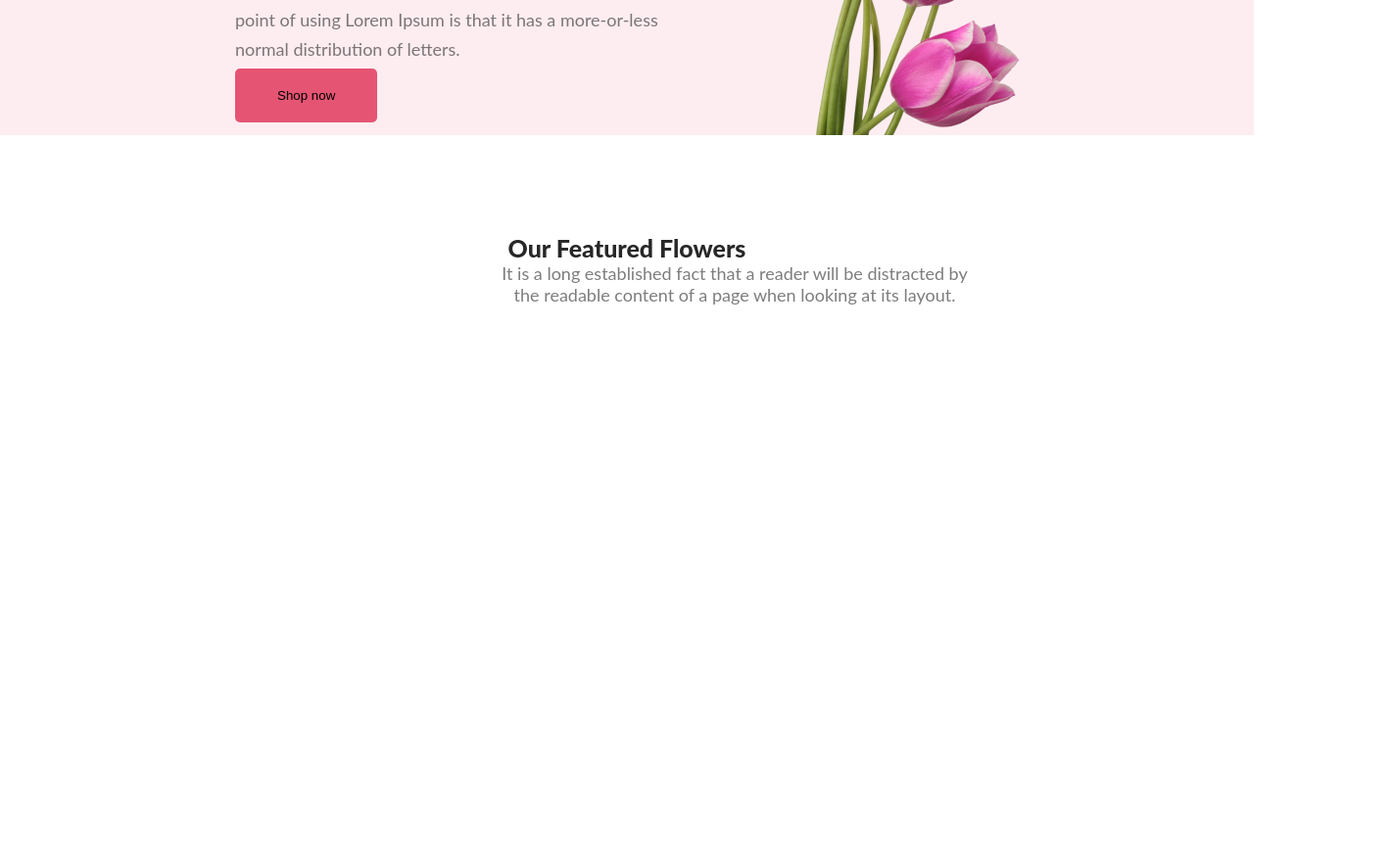
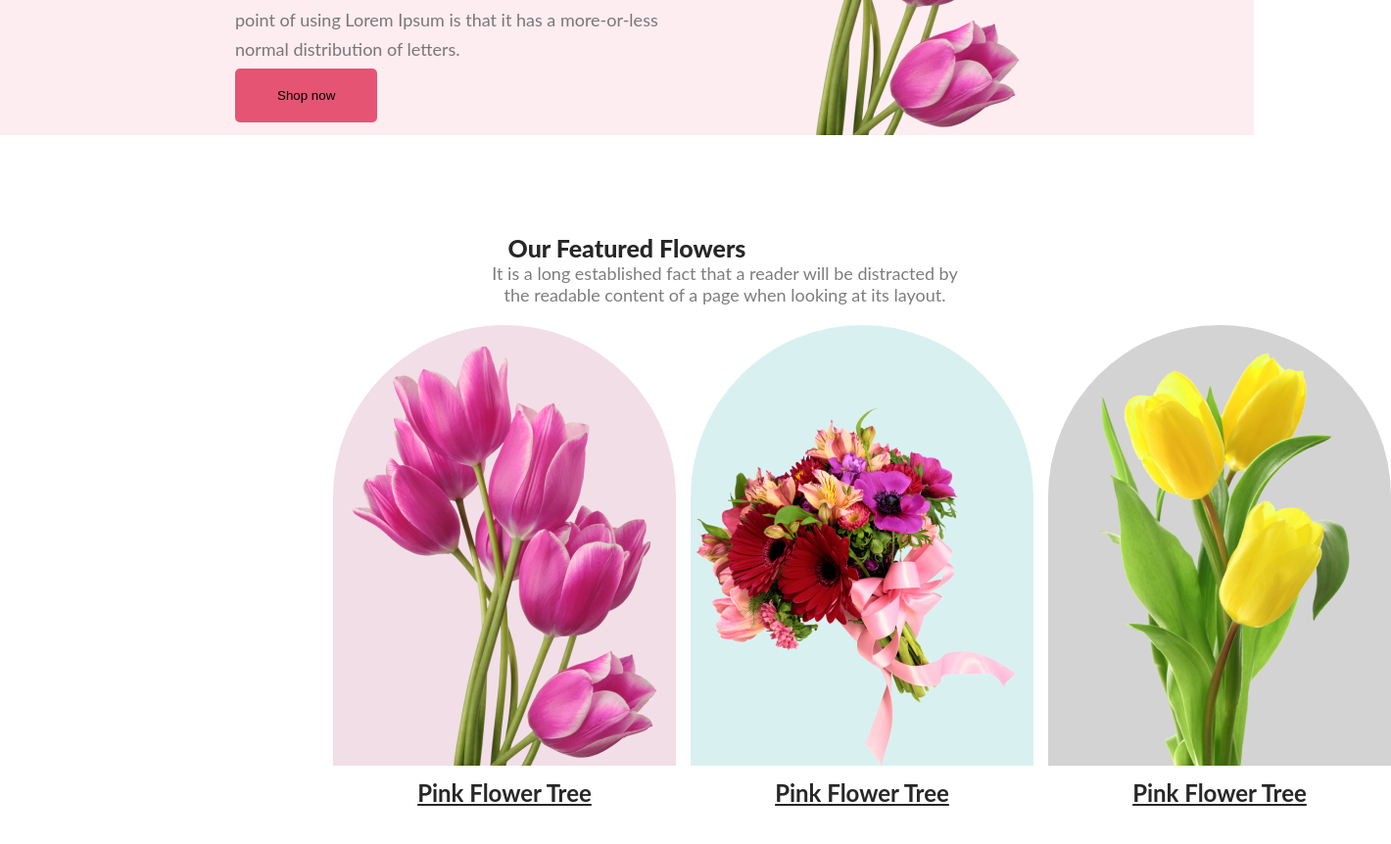
Before and after one commit to anik-biswas/online-flower-shop, a plain HTML site: page index.html in a window 1280 px wide. Shown: the part 340-1202 px from the top of the page at 98% size, 1420 px wide, since content can reach past the window. Before the commit the page ends 800 px from the top, so only its background shows below. Drawn offline with Linux system fonts and the light colour scheme.

Commit message:
bonus feature update

```diff
--- a/index.html
+++ b/index.html
@@ -25,7 +25,18 @@
                     <h3 class="section-title">Our Featured Flowers</h3>
                     <p class="section-description">It is a long established fact that a reader will be distracted by the readable content of a page when looking at its layout.</p>
               <div class="feature-flower-container">
-
+                <div class="feature-flower-info">
+                    <div class="feature-image1"></div>
+                    <div class="feature-image-description">Pink Flower Tree</div>
+                </div>
+                <div class="feature-flower-info">
+                    <div class="feature-image2"></div>
+                    <div class="feature-image-description">Pink Flower Tree</div>
+                </div>
+                <div class="feature-flower-info">
+                    <div class="feature-image3"></div>
+                    <div class="feature-image-description">Pink Flower Tree</div>
+                </div>
               </div>
 
 
--- a/style.css
+++ b/style.css
@@ -49,23 +49,74 @@ main section {
     margin-top: 100px;
 }
 
-.feature-flower {
-    align-items: center;
-
-}
-
 .section-title {
-    text-align: center;
     color: #272727;
     font-size: 25px;
     font-style: normal;
     font-weight: 800;
 }
 .section-description {
-    text-align: center;
     width: 500px;
-    margin-left: 500px;
     color: rgba(39, 39, 39, 0.60);
     font-size: 18px;
+    margin-left:150px;
 
 }
+.feature-flower {
+    margin: 0 240px 0px 240px;
+    padding: 100px;
+    align-items: center;
+    text-align: center;
+}
+
+.feature-flower-container {
+    display: flex;
+    justify-content: space-around;
+    gap:15px;
+    margin-top: 20px;
+}
+.feature-image1 {
+    height: 450px ;
+    width:350px ;
+    margin-bottom: 0px;
+    border: 0px;
+    border-radius: 300px 300px 0px 0px;
+    background-color: rgba(167, 33, 98, 0.15);
+    background-image: url(image/pngwing\ 6.png);
+    background-repeat: no-repeat;
+    background-position: bottom;
+}
+
+.feature-image2 {
+    height: 450px ;
+    width:350px ;
+    margin-bottom: 0px;
+    border: 0px;
+    border-radius: 300px 300px 0px 0px;
+    background-color: rgba(5, 151, 160, 0.15);
+    background-image: url(image/pngwing\ 5.png);
+    background-repeat: no-repeat;
+    background-position: bottom;
+}
+.feature-image3 {
+    height: 450px ;
+    width:350px ;
+    margin-bottom: 0px;
+    border: 0px;
+    border-radius: 300px 300px 0px 0px;
+    background-color:  lightgray ;
+    background-image: url(image/pngwing\ 7.png);
+    background-repeat: no-repeat;
+    background-position: bottom;
+}
+
+.feature-image-description {
+    margin-top: 10px;
+    color: #272727;
+    text-align: center;
+    font-size: 24px;
+    font-style: normal;
+    font-weight: 700;
+    line-height: 35px;
+    text-decoration-line: underline;
+}
```
